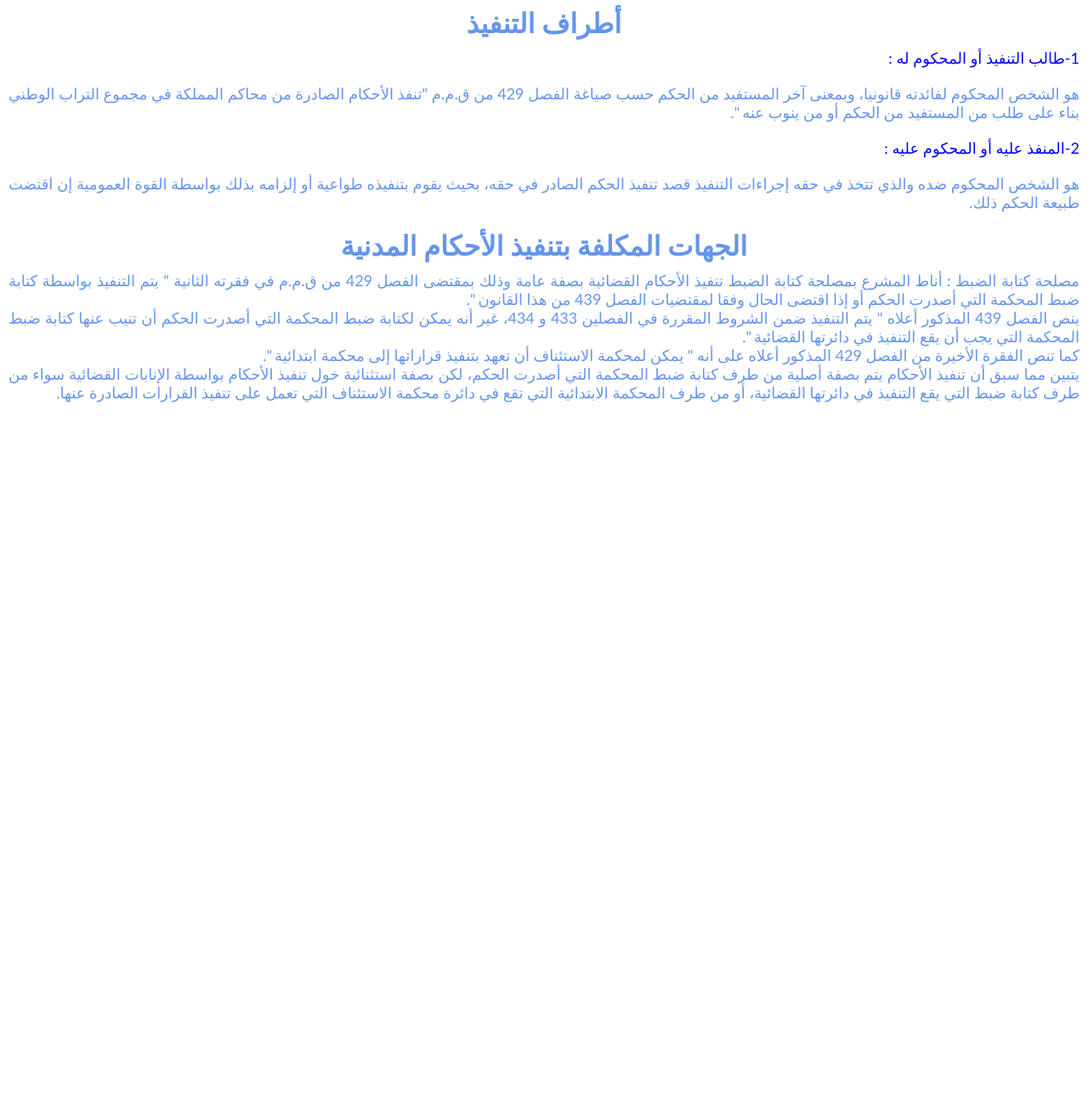
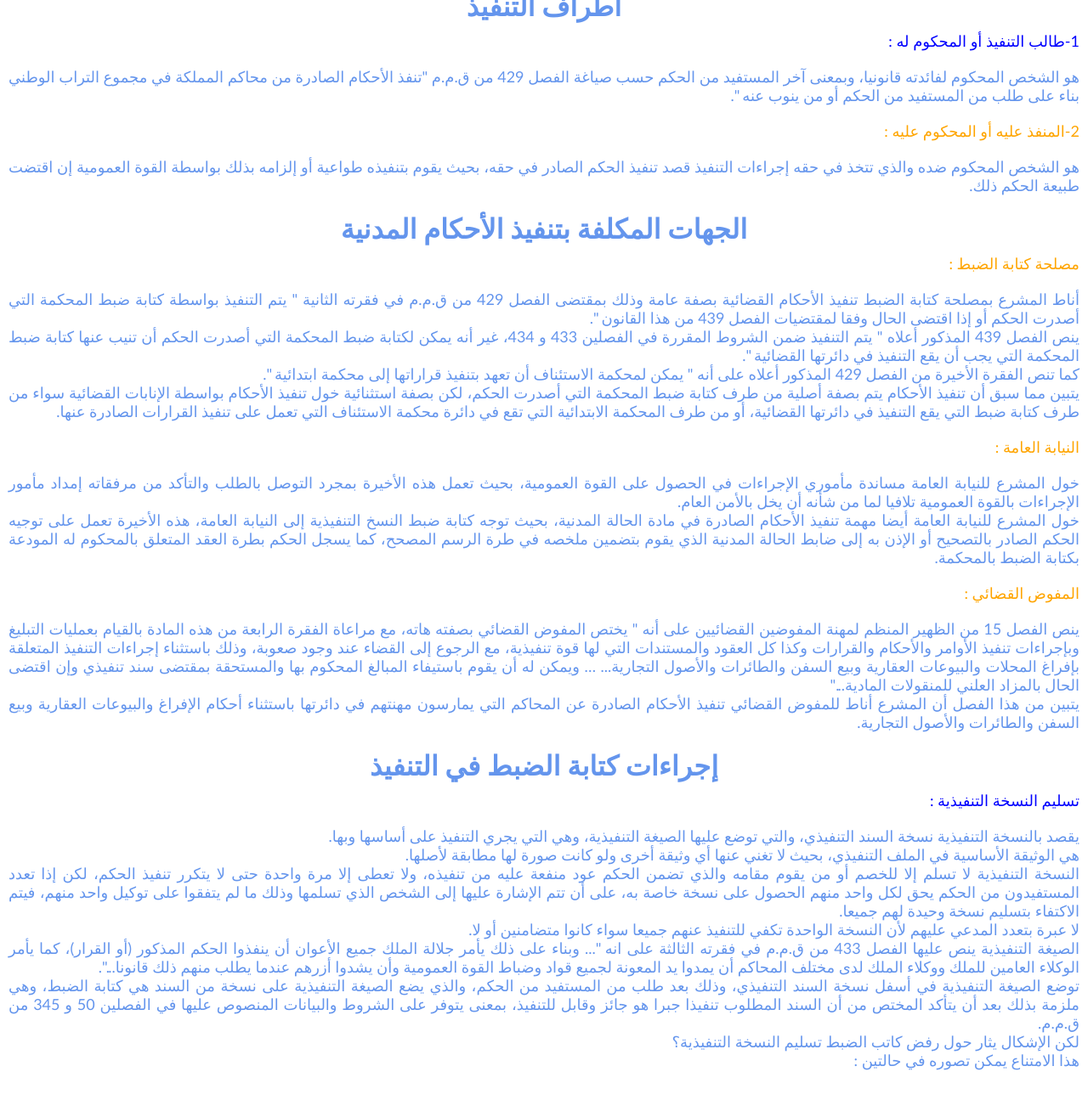
Before and after one commit to ouechen/tpi.github.io, a plain HTML site: page index.html in a window 1280 px wide. Shown: the part 1025-2320 px from the top of the page at 85% size. Before the commit the page ends 1558 px from the top, so only its background shows below. Drawn offline with Linux system fonts and the light colour scheme.

Commit message:
Add files via upload

```diff
--- a/index.html
+++ b/index.html
@@ -36,8 +36,8 @@
         <p style="color: orange;">التنفيذ الاختياري:
         </p>
         <p>يتمثل في قيام المحكوم عليه بالوفاء بما قضى به الحكم دون جبره على ذلك .
-        </p>
-        <p>التنفيذ الاختياري يحقق للمحكوم عليه فائدة أكثر مما يحققه له التنفيذ الجبري اذ أن هذا الطريق يكبد المحكوم له جهدا ونفقات إضافية عما تحمله في فترة قيام الخصومة.
+        <br>
+         التنفيذ الاختياري يحقق للمحكوم عليه فائدة أكثر مما يحققه له التنفيذ الجبري اذ أن هذا الطريق يكبد المحكوم له جهدا ونفقات إضافية عما تحمله في فترة قيام الخصومة.
         </p>
 
         <p style="color: orange;">التنفيذ الجبري :
@@ -69,13 +69,15 @@
         </p>
         <p>هو الشخص المحكوم لفائدته قانونيا، وبمعنى آخر المستفيد من الحكم حسب صياغة الفصل 429 من ق.م.م "تنفذ الأحكام الصادرة من محاكم المملكة في مجموع التراب الوطني بناء على طلب من المستفيد من الحكم أو من ينوب عنه ".
         </p>
-        <p style="color: blue;">2-المنفذ عليه أو المحكوم عليه :
+        <p style="color: orange;">2-المنفذ عليه أو المحكوم عليه :
         </p>
         <p>هو الشخص المحكوم ضده والذي تتخذ في حقه إجراءات التنفيذ قصد تنفيذ الحكم الصادر في حقه، بحيث يقوم بتنفيذه طواعية أو إلزامه بذلك بواسطة القوة العمومية إن اقتضت طبيعة الحكم ذلك.
         </p>
 
         <h1>الجهات المكلفة بتنفيذ الأحكام المدنية</h1>
-        <p style=" color: cornflowerblue">مصلحة كتابة الضبط :
+        <p style=" color: orange">مصلحة كتابة الضبط :
+        </p>
+        <p>
             أناط المشرع بمصلحة كتابة الضبط تنفيذ الأحكام القضائية بصفة عامة  وذلك بمقتضى الفصل 429 من ق.م.م في فقرته الثانية " يتم التنفيذ بواسطة كتابة ضبط المحكمة التي أصدرت الحكم أو إذا اقتضى الحال وفقا لمقتضيات الفصل 439 من هذا القانون ".
         <br>
         ينص الفصل 439 المذكور أعلاه " يتم التنفيذ ضمن الشروط المقررة في الفصلين 433 و 434، غير أنه يمكن لكتابة ضبط المحكمة التي أصدرت الحكم أن تنيب عنها كتابة ضبط المحكمة التي يجب أن يقع التنفيذ في دائرتها القضائية ".
@@ -83,6 +85,51 @@
         كما تنص الفقرة الأخيرة من الفصل 429 المذكور أعلاه على أنه " يمكن لمحكمة الاستئناف أن تعهد بتنفيذ قراراتها إلى محكمة ابتدائية ".
         <br>
         يتبين مما سبق أن تنفيذ الأحكام يتم بصفة أصلية من طرف كتابة ضبط المحكمة التي أصدرت الحكم، لكن بصفة استثنائية خول تنفيذ الأحكام بواسطة الإنابات القضائية سواء من طرف كتابة ضبط التي يقع التنفيذ في دائرتها القضائية، أو من طرف المحكمة الابتدائية التي تقع في دائرة محكمة الاستئناف التي تعمل على تنفيذ القرارات الصادرة عنها.
+
+        </p>
+        <p style="color: orange;">النيابة العامة :
+        </p>
+        <p>خول المشرع للنيابة العامة مساندة مأموري الإجراءات في الحصول على القوة العمومية، بحيث تعمل هذه الأخيرة بمجرد التوصل بالطلب والتأكد من مرفقاته إمداد مأمور الإجراءات بالقوة العمومية تلافيا لما من شأنه أن يخل بالأمن العام.
+        <br>
+        خول المشرع للنيابة العامة أيضا مهمة تنفيذ الأحكام الصادرة في مادة الحالة المدنية، بحيث توجه كتابة ضبط النسخ التنفيذية إلى النيابة العامة، هذه الأخيرة تعمل على توجيه الحكم الصادر بالتصحيح أو الإذن به إلى ضابط الحالة المدنية الذي يقوم بتضمين ملخصه في طرة الرسم المصحح، كما يسجل الحكم بطرة العقد المتعلق بالمحكوم له المودعة بكتابة الضبط بالمحكمة.
+        </p>
+
+        <p style="color: orange;">المفوض القضائي :
+        </p>
+        <p>ينص الفصل 15 من الظهير المنظم لمهنة المفوضين القضائيين على أنه " يختص المفوض القضائي بصفته هاته، مع مراعاة الفقرة الرابعة من هذه المادة بالقيام بعمليات التبليغ وبإجراءات تنفيذ الأوامر والأحكام والقرارات وكذا كل العقود والمستندات التي لها قوة تنفيذية، مع الرجوع إلى القضاء عند وجود صعوبة، وذلك باستثناء إجراءات التنفيذ المتعلقة بإفراغ المحلات والبيوعات العقارية وبيع السفن والطائرات والأصول التجارية...
+            …     ويمكن له أن يقوم باستيفاء المبالغ المحكوم بها والمستحقة بمقتضى سند تنفيذي وإن اقتضى الحال بالمزاد العلني للمنقولات المادية..."
+            <br>
+            يتبين من هذا الفصل أن المشرع أناط للمفوض القضائي تنفيذ الأحكام الصادرة عن المحاكم التي يمارسون مهنتهم في دائرتها باستثناء أحكام الإفراغ والبيوعات العقارية وبيع السفن والطائرات والأصول التجارية.
+        </p>
+
+        <h1>إجراءات كتابة الضبط في التنفيذ</h1>
+        <p style="color: blue;">تسليم النسخة التنفيذية :
+        </p>
+        <p>يقصد بالنسخة التنفيذية نسخة السند التنفيذي، والتي توضع عليها الصيغة التنفيذية، وهي التي يجري التنفيذ على أساسها وبها.
+        <br>
+        هي الوثيقة الأساسية في الملف التنفيذي، بحيث لا تغني عنها أي وثيقة أخرى ولو كانت صورة لها مطابقة لأصلها.
+        <br>
+        النسخة التنفيذية لا تسلم إلا للخصم أو من يقوم مقامه والذي تضمن الحكم عود منفعة عليه من تنفيذه، ولا تعطى إلا مرة واحدة حتى لا يتكرر تنفيذ الحكم، لكن إذا تعدد المستفيدون من الحكم يحق لكل واحد منهم الحصول على نسخة خاصة به، على أن تتم الإشارة عليها إلى الشخص الذي تسلمها وذلك ما لم يتفقوا على توكيل واحد منهم، فيتم الاكتفاء بتسليم نسخة وحيدة لهم جميعا.
+        <br>
+        لا عبرة بتعدد المدعي عليهم لأن النسخة الواحدة تكفي للتنفيذ عنهم جميعا سواء كانوا متضامنين أو لا.
+        <br>
+        الصيغة التنفيذية ينص عليها الفصل 433 من ق.م.م في فقرته الثالثة على انه "... وبناء على ذلك يأمر جلالة الملك جميع الأعوان أن ينفذوا الحكم المذكور (أو القرار)، كما يأمر الوكلاء العامين للملك ووكلاء الملك لدى مختلف المحاكم أن يمدوا يد المعونة لجميع قواد وضباط القوة العمومية وأن يشدوا أزرهم عندما يطلب منهم ذلك قانونا...".
+        <br>
+        توضع الصيغة التنفيذية في أسفل نسخة السند التنفيذي، وذلك بعد طلب من المستفيد من الحكم، والذي يضع الصيغة التنفيذية على نسخة من السند هي كتابة الضبط، وهي ملزمة بذلك بعد أن يتأكد المختص من أن السند المطلوب تنفيذا جبرا هو جائز وقابل للتنفيذ، بمعنى يتوفر على الشروط والبيانات المنصوص عليها في الفصلين 50 و 345 من ق.م.م.
+        <br>
+        لكن الإشكال يثار حول رفض كاتب الضبط تسليم النسخة التنفيذية؟
+        <br>
+        هذا الامتناع يمكن تصوره في حالتين :
+
+
+
+
+
+
+
+
+
+
 
         </p>
 
```
